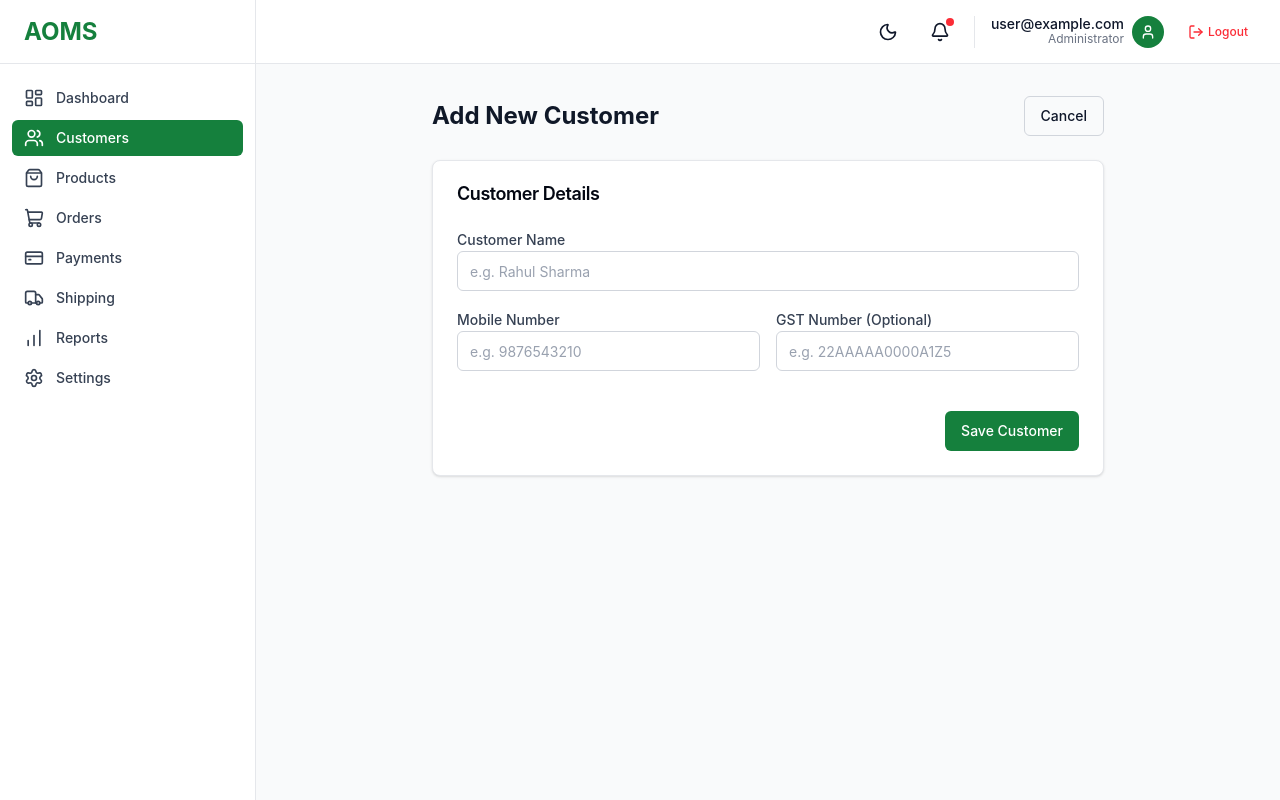
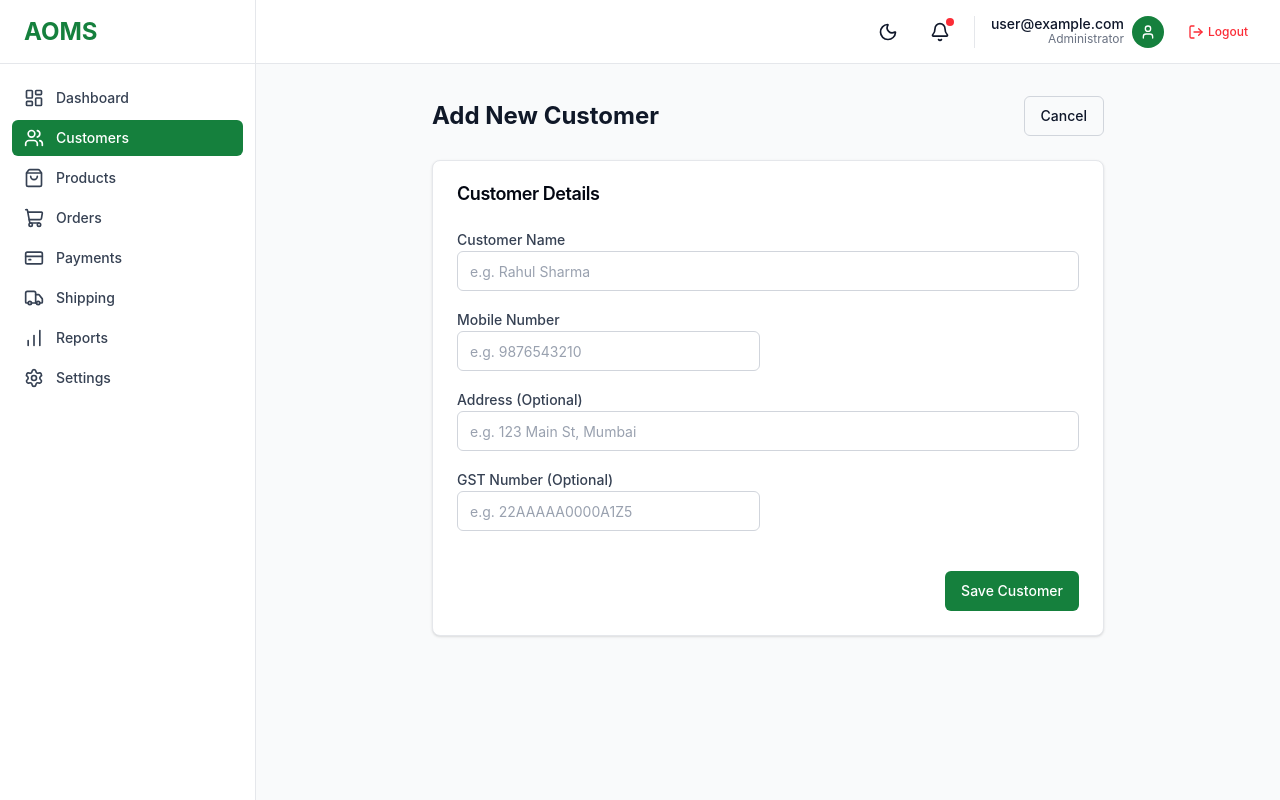
Before and after one commit to Manav43388/data, a React (Vite) app: page /customers/new in a window 1280 px wide. Built offline with nearby package versions, Linux system fonts and the light colour scheme; no server answers; sample sign-in values are in the browser's storage.

Commit message:
Add address to CustomerForm and trackingId to OrderForm

```diff
--- a/src/pages/Customers/CustomerForm.tsx
+++ b/src/pages/Customers/CustomerForm.tsx
@@ -12,6 +12,7 @@ import { addDocument, getDocuments } from '../../services/db';
 const customerSchema = z.object({
   name: z.string().min(1, 'Customer name is required'),
   mobileNumber: z.string().regex(/^[0-9+\s-]{10,15}$/, 'Valid mobile number is required'),
+  address: z.string().optional(),
   gstNumber: z.string().optional(),
 });
 
@@ -81,6 +82,11 @@ export const CustomerForm: React.FC = () => {
                 {errors.mobileNumber && <p className="text-xs text-red-500">{errors.mobileNumber.message}</p>}
               </div>
 
+              <div className="space-y-2 md:col-span-2">
+                <label className="text-sm font-medium text-gray-700 dark:text-gray-300">Address (Optional)</label>
+                <Input placeholder="e.g. 123 Main St, Mumbai" {...register('address')} />
+              </div>
+
               <div className="space-y-2">
                 <label className="text-sm font-medium text-gray-700 dark:text-gray-300">GST Number (Optional)</label>
                 <Input placeholder="e.g. 22AAAAA0000A1Z5" {...register('gstNumber')} />
--- a/src/pages/Orders/OrderForm.tsx
+++ b/src/pages/Orders/OrderForm.tsx
@@ -25,6 +25,7 @@ const orderSchema = z.object({
   discount: z.number().min(0, 'Discount cannot be negative'),
   paymentMethod: z.string(),
   paymentStatus: z.string(),
+  trackingId: z.string().optional(),
 });
 
 type OrderFormData = z.infer<typeof orderSchema>;
@@ -208,7 +209,7 @@ export const OrderForm: React.FC = () => {
         <div className="grid grid-cols-1 md:grid-cols-2 gap-6">
           <Card>
             <CardHeader>
-              <CardTitle>Payment Details</CardTitle>
+              <CardTitle>Additional Details</CardTitle>
             </CardHeader>
             <CardContent className="space-y-4">
               <div className="space-y-2">
@@ -226,6 +227,10 @@ export const OrderForm: React.FC = () => {
                   <option value="Verified">Verified</option>
                   <option value="Failed">Failed</option>
                 </select>
+              </div>
+              <div className="space-y-2">
+                <label className="text-sm font-medium text-gray-700 dark:text-gray-300">Tracking ID (Optional)</label>
+                <Input placeholder="e.g. AWB123456789" {...register('trackingId')} />
               </div>
             </CardContent>
           </Card>
--- a/src/types/index.ts
+++ b/src/types/index.ts
@@ -9,6 +9,7 @@ export interface Customer {
   id?: string;
   name: string;
   mobileNumber: string;
+  address?: string;
   gstNumber?: string;
   createdAt: Date | any; // allow firestore timestamp
 }
@@ -70,6 +71,7 @@ export interface Order {
 
   // Shipping Details
   courierCompany?: string;
+  trackingId?: string;
   shippingDate?: Date | any;
   expectedDeliveryDate?: Date | any;
   deliveredDate?: Date | any;
```
